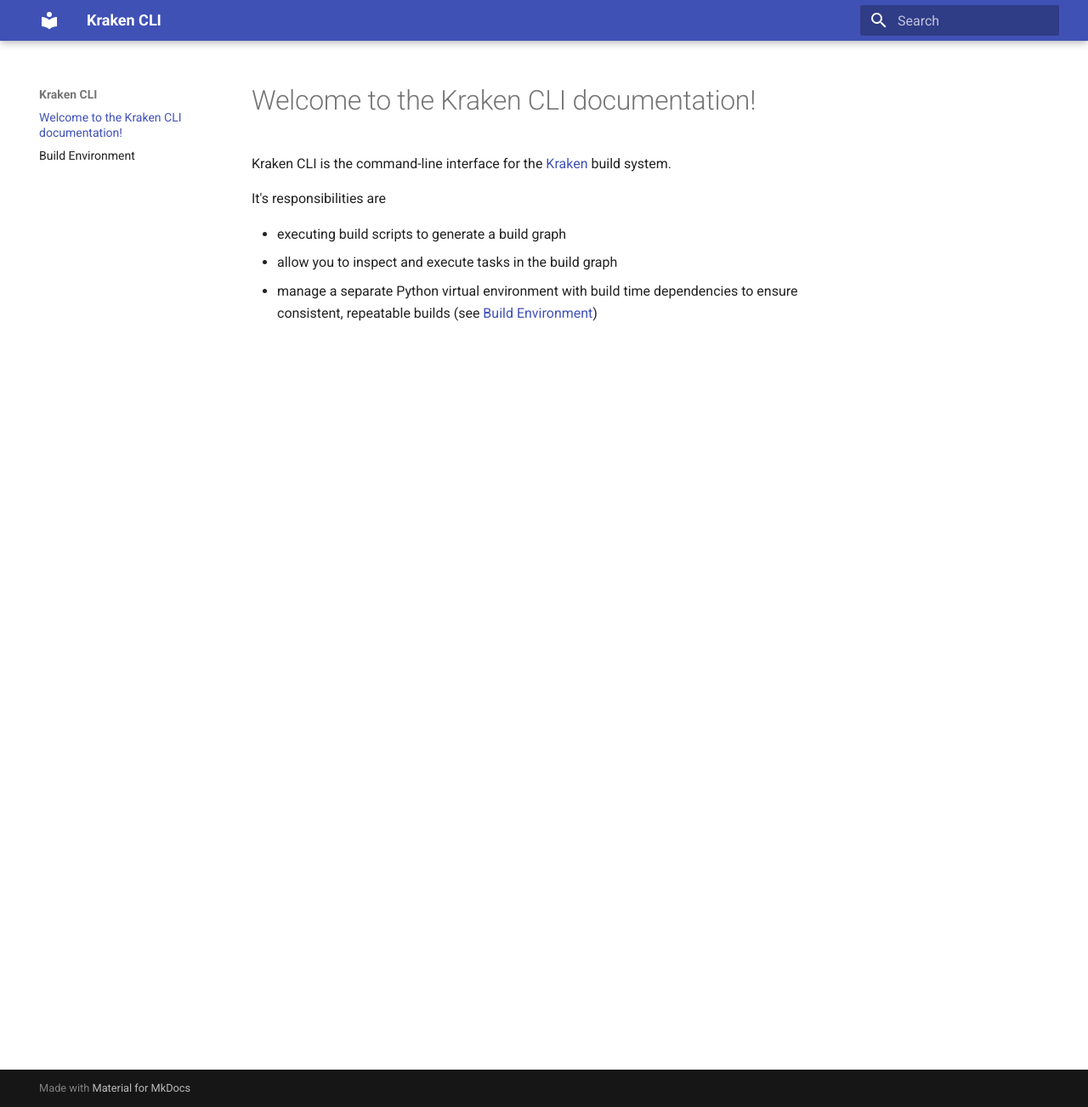
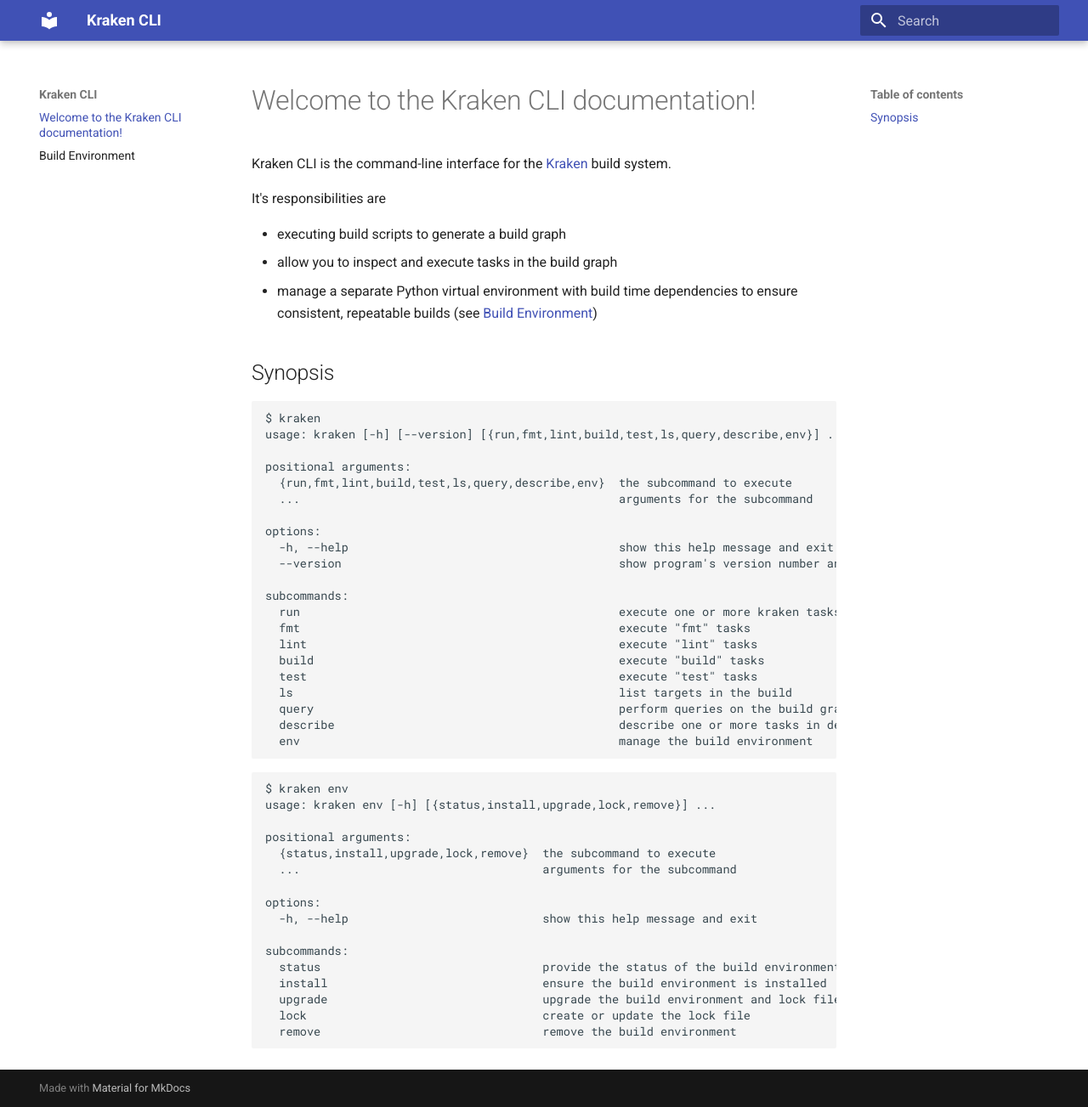
Before and after one commit to kraken-build/kraken-cli, an MkDocs documentation site: the page built from docs/content/index.md, in a window 1280 px wide and 1303 px high. Shown: the whole window at 85% size. Built offline with MkDocs 1.6.1 and Material for MkDocs 9.7.7, drawn with Linux system fonts in a browser that asks for light colours.

Commit message:
add synopsis to docs

````diff
--- a/docs/content/index.md
+++ b/docs/content/index.md
@@ -9,3 +9,48 @@
 * executing build scripts to generate a build graph
 * allow you to inspect and execute tasks in the build graph
 * manage a separate Python virtual environment with build time dependencies to ensure consistent, repeatable builds (see [Build Environment](./buildenv.md))
+
+## Synopsis
+
+```
+$ kraken
+usage: kraken [-h] [--version] [{run,fmt,lint,build,test,ls,query,describe,env}] ...
+
+positional arguments:
+  {run,fmt,lint,build,test,ls,query,describe,env}  the subcommand to execute
+  ...                                              arguments for the subcommand
+
+options:
+  -h, --help                                       show this help message and exit
+  --version                                        show program's version number and exit
+
+subcommands:
+  run                                              execute one or more kraken tasks
+  fmt                                              execute "fmt" tasks
+  lint                                             execute "lint" tasks
+  build                                            execute "build" tasks
+  test                                             execute "test" tasks
+  ls                                               list targets in the build
+  query                                            perform queries on the build graph
+  describe                                         describe one or more tasks in detail
+  env                                              manage the build environment
+```
+
+```
+$ kraken env
+usage: kraken env [-h] [{status,install,upgrade,lock,remove}] ...
+
+positional arguments:
+  {status,install,upgrade,lock,remove}  the subcommand to execute
+  ...                                   arguments for the subcommand
+
+options:
+  -h, --help                            show this help message and exit
+
+subcommands:
+  status                                provide the status of the build environment
+  install                               ensure the build environment is installed
+  upgrade                               upgrade the build environment and lock file
+  lock                                  create or update the lock file
+  remove                                remove the build environment
+```
````
Also changed, not shown: 1 other file.
